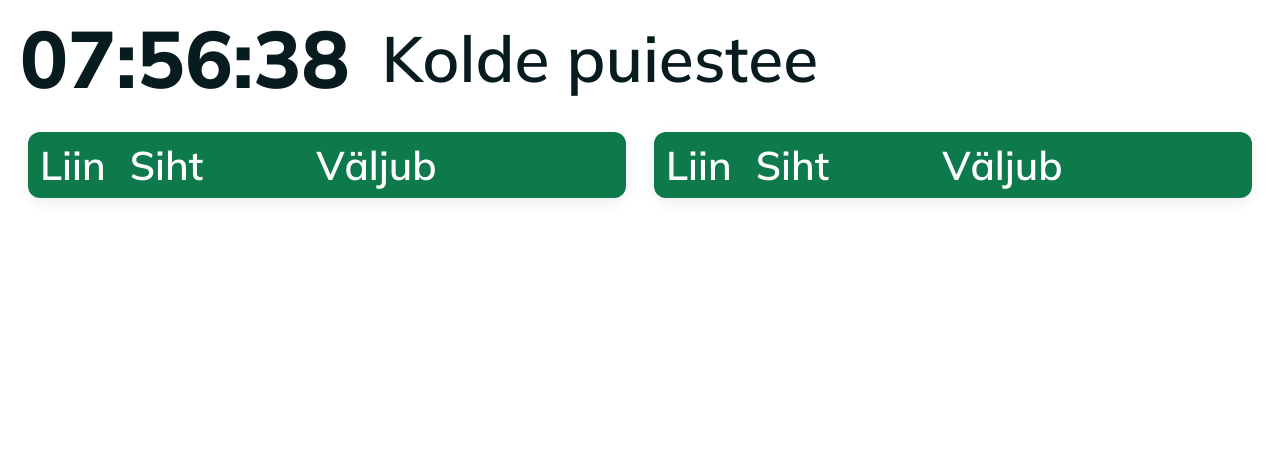
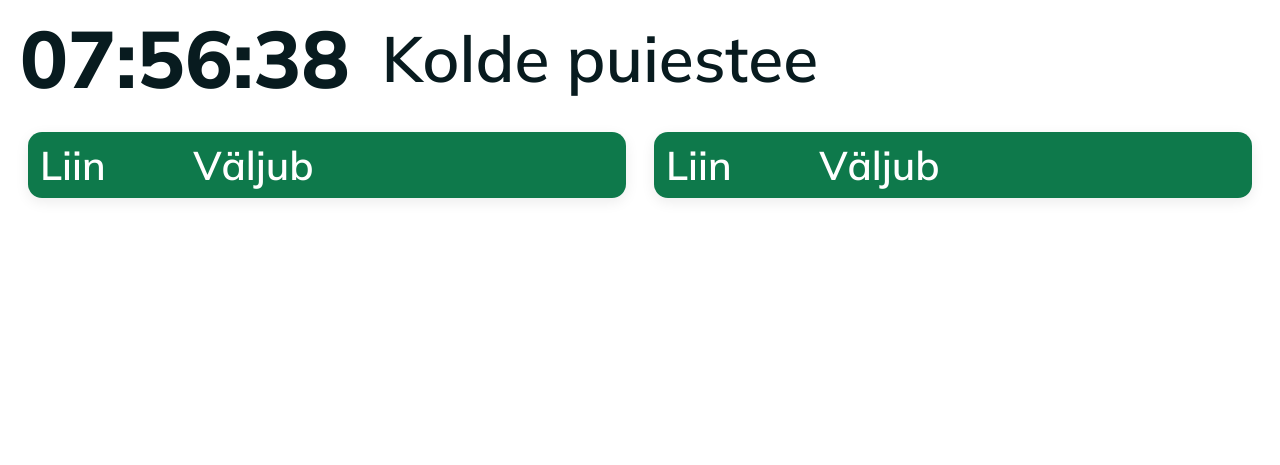
Before and after one commit to Kutsuu/perg-transport, a website: page index.html in a window 1280 px wide. Shown: the top 465 px of the page. Drawn offline with nearby package versions, Linux system fonts and the light colour scheme; no server answers.

Commit message:
Restore index.html to original state
Restored the entire index.html file with original content.

```diff
--- a/index.html
+++ b/index.html
@@ -29,11 +29,6 @@
       display: flex;
       flex-direction: column;
       overflow: hidden;
-    }
-
-    /* reserve space for footer so content ei katke */
-    body {
-      padding-bottom: 56px; /* footer height + some margin */
     }
 
     .wrapper {
@@ -99,7 +94,7 @@
       width: 100%;
       border-collapse: collapse;
       table-layout: auto;
-      border-radius: 12px;
+      border-radius: 14px;
       overflow: hidden;
       box-shadow: 0 4px 14px rgba(0, 0, 0, 0.08);
       background: var(--panel);
@@ -210,7 +205,7 @@
             <thead>
               <tr>
                 <th id="line-col">Liin</th>
-                <th>Siht</th>
+                <th></th>
                 <th>Väljub</th>
                 <th></th>
               </tr>
@@ -226,7 +221,7 @@
             <thead>
               <tr>
                 <th id="line-col">Liin</th>
-                <th>Siht</th>
+                <th></th>
                 <th>Väljub</th>
                 <th></th>
               </tr>
```
